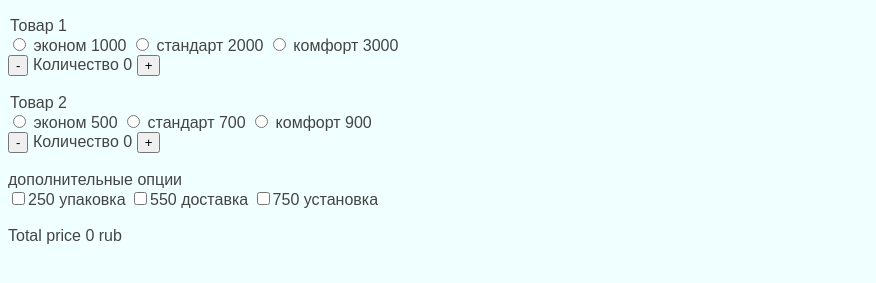
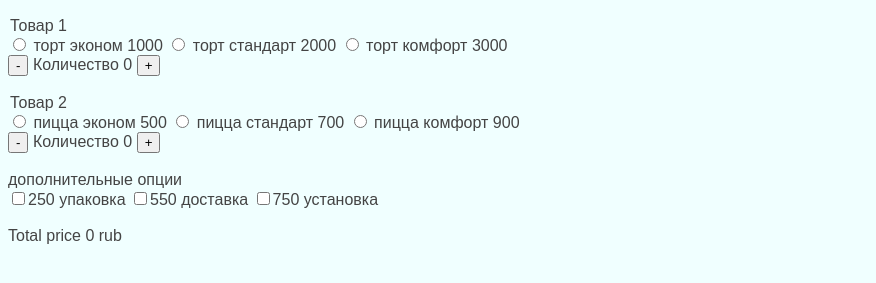
Before and after one commit to kfivap/shopping-cart-prototype, a plain HTML site: page index.html in a window 1280 px wide. Shown: the part 65-348 px from the top of the page, without its empty margins (0-876 px from the left). Drawn offline with Linux system fonts and the light colour scheme.

Commit message:
Update index.html

```diff
--- a/index.html
+++ b/index.html
@@ -13,18 +13,18 @@
 
       <input type="radio" id="size1"
        name="product1" >
-      <label for="product1">эконом</label>
+      <label for="product1">торт эконом</label>
       <span class="price">1000</span>
 
       <input type="radio" id="size2"
        name="product1" >
-      <label for="product1">стандарт</label>
+      <label for="product1">торт стандарт</label>
       <span class="price">2000</span>
 
 
       <input type="radio" id="size3"
        name="product1" >
-      <label for="product1"> комфорт</label>
+      <label for="product1">торт комфорт</label>
       <span class="price">3000</span>
 
 
@@ -45,20 +45,20 @@
 
       <input type="radio" id="weight1"
        name="product2"  >
-      <label for="product2">эконом</label>
+      <label for="product2">пицца эконом</label>
       <span class="price">500</span>
 
 
 
       <input type="radio" id="weight2"
        name="product2" >
-      <label for="product2">стандарт</label>
+      <label for="product2">пицца стандарт</label>
       <span class="price">700</span>
 
 
       <input type="radio" id="weight3"
        name="product2">
-      <label for="product2">комфорт</label>
+      <label for="product2">пицца комфорт</label>
       <span class="price">900</span>
 
     </div>
```
